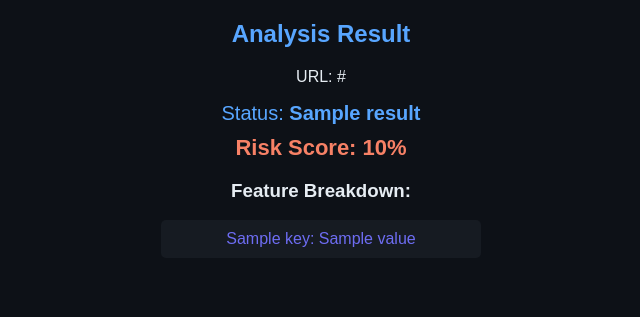
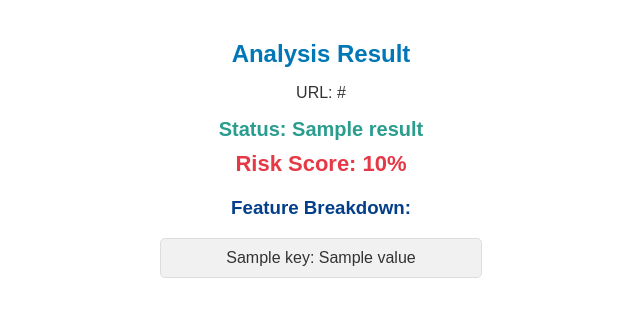
Before and after one commit to panwarlavishsingh0501-ui/phishing-detection-webapp, a Flask app: template templates/result.html in a window 1280 px wide. Shown: the top 317 px of the page, without its empty margins (319-959 px from the left). Run offline with Flask 3, Linux system fonts and the light colour scheme; the template is opened without the code that fills it: most values are stand-ins (such as "Sample title", 1, 10 or a date in 2020); parts of the project's set-up code (start-up, migrations or seed data) failed here and were passed over.

```diff
--- a/static/css/style.css
+++ b/static/css/style.css
@@ -33,21 +33,60 @@ button {
 
 button:hover {
     background-color: #2ea043;
+}/* General Page Styling */
+body {
+    font-family: Arial, sans-serif;
+    background-color: #ffffff;   /* White background */
+    color: #333333;              /* Dark text for readability */
+    text-align: center;
+    margin: 0;
+    padding: 20px;
 }
-/* Result Page Specific Styling */
+
+/* Container */
+.container {
+    max-width: 600px;
+    margin: auto;
+    padding: 20px;
+    border-radius: 10px;
+    background: #f9f9f9;
+    box-shadow: 0px 4px 10px rgba(0,0,0,0.1);
+}
+
+/* Headings */
+h2 {
+    color: #0077b6;   /* Attractive blue */
+    margin-bottom: 15px;
+}
+
+h3 {
+    color: #023e8a;
+    margin-top: 20px;
+}
+
+/* Status */
 .status {
     font-size: 20px;
-    color: #58a6ff;   /* Blue for status */
+    font-weight: bold;
+    color: #2a9d8f;   /* Green/teal for Legitimate */
     margin: 10px 0;
 }
 
+/* Risk Score */
 .score {
     font-size: 22px;
     font-weight: bold;
-    color: #f78166;   /* Orange for risk score */
+    color: #e63946;   /* Attractive red for risk score */
     margin: 10px 0;
 }
 
+/* URL */
+.url {
+    font-size: 18px;
+    color: #555555;
+}
+
+/* Feature Breakdown List */
 ul {
     list-style-type: none;
     padding: 0;
@@ -55,10 +94,11 @@ ul {
 }
 
 li {
-    background: #161b22;
+    background: #f1f1f1;   /* Light grey box */
     margin: 5px auto;
     padding: 10px;
     width: 300px;
     border-radius: 5px;
-    color: #6e6df3;
+    color: #333333;
+    border: 1px solid #ddd;
 }
```
